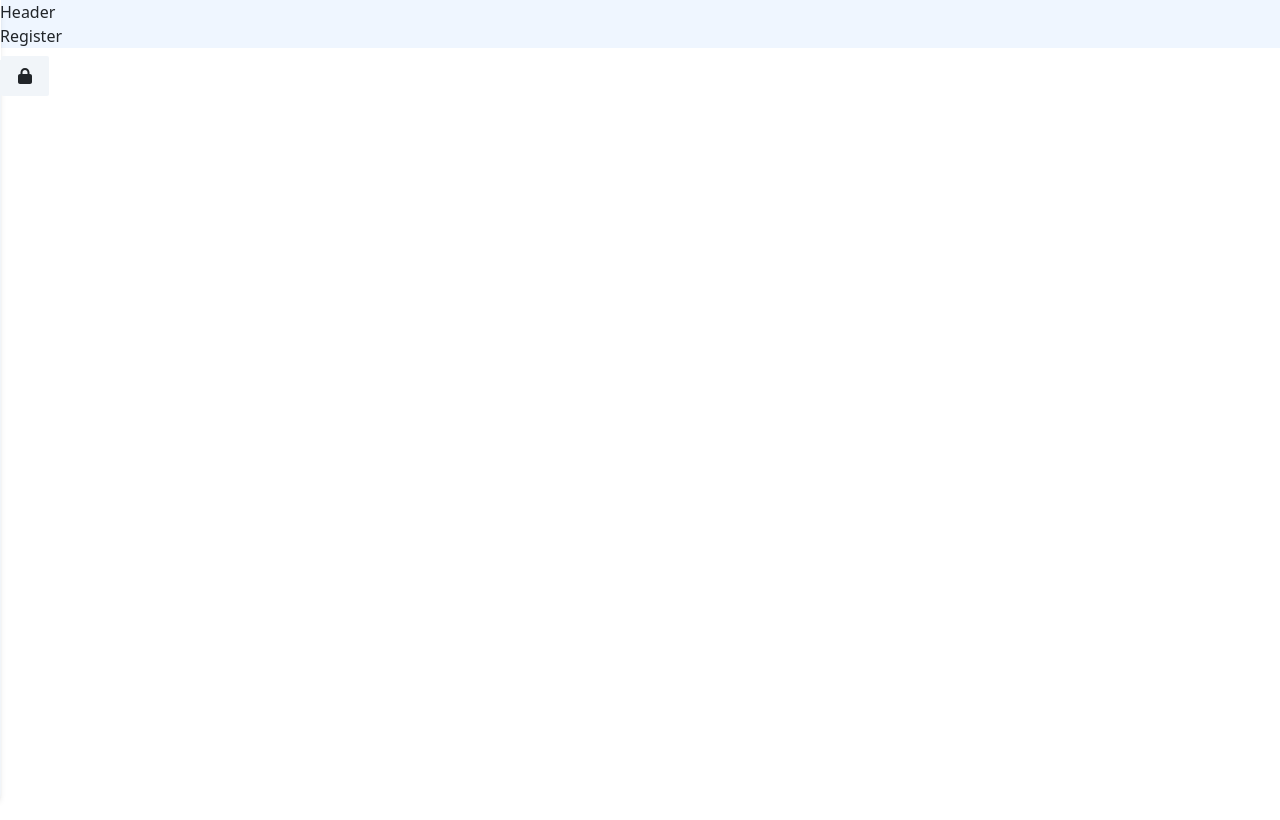
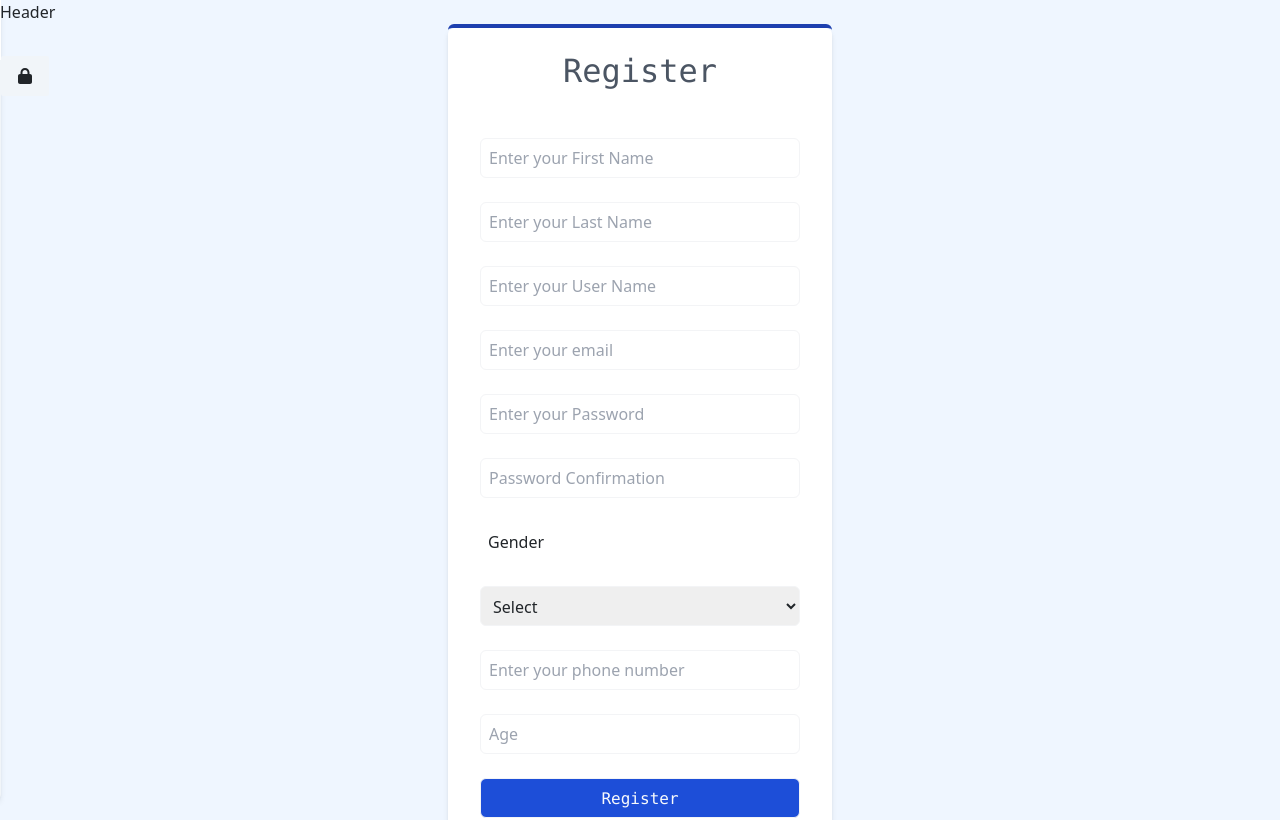
Before and after one commit to 3bdalah/trello, a React (Vite) app: page /register in a window 1280 px wide. Shown: the top 820 px of the page. Built offline with nearby package versions, Linux system fonts and the light colour scheme.

Commit message:
feat(register): built component register

```diff
--- a/src/components/Register/Register.jsx
+++ b/src/components/Register/Register.jsx
@@ -1,3 +1,247 @@
+import { useFormik } from "formik";
+import { useNavigate,Link } from "react-router-dom";
+import toast, { Toaster } from "react-hot-toast";
+import * as Yup from "yup";
+import axios from "axios";
+
 export default function Register() {
-  return <div>Register</div>;
+
+  const navigate = useNavigate()
+  const notifySuccess = (message) => {
+    toast.success(message);
+  };
+  // const notifyError = (message) => {
+  //   toast.error(message);
+  // };
+
+
+  const submitRegister = async (values) => {
+
+
+    try {
+      let { data } = await axios.post(
+        "https://trello-backend-tlg1.onrender.com/signup",
+        values
+      );
+      console.log(data);
+      if (data.message == "added successfully") {
+        notifySuccess("Success!")
+        setTimeout(()=>{
+          navigate("/login")
+        },3000)
+
+      } else{
+
+        console.log(data)
+      }
+    } catch (error) {
+      console.log(error);
+
+    }
+  };
+
+  const validationSchema = Yup.object({
+    fName: Yup.string()
+      .max(15, "Maximum name chars are 15 characters")
+      .min(3, "Minimum name chars are 3 characters")
+      .required("First name is required"),
+    lName: Yup.string()
+      .max(15, "Maximum name chars are 15 characters")
+      .min(3, "Minimum name chars are 3 characters")
+      .required("Last name is required"),
+    userName: Yup.string().required("user required"),
+    email: Yup.string().email("Invalid format").required("Email is required"),
+    phone: Yup.string(),
+    password: Yup.string()
+      .matches(
+        /^(?=.*[A-Z])(?=.*\d).{6,}$/,
+        "Invalid password. Password must have at least one uppercase letter, one digit, and be at least 6 characters long."
+      )
+      .required("password is required"),
+    rePassword: Yup.string().oneOf(
+      [Yup.ref("password")],
+      "Passwords must match"
+    ),
+    age: Yup.number()
+      .min(10, "min is 10")
+      .max(100, "max is 100")
+      .required("age is required"),
+    gender: Yup.string().oneOf(["male", "female"], "should be male or female"),
+    isDeleted: Yup.boolean(),
+    isVerified: Yup.boolean(),
+  });
+
+  let formik = useFormik({
+    initialValues: {
+      fName: "",
+      lName: "",
+      userName: "",
+      email: "",
+      phone: "",
+      password: "",
+      rePassword: "",
+      age: "",
+      gender: "",
+      isDeleted: false,
+      isVerified: true,
+    },
+    validationSchema,
+    onSubmit: (values) => {
+
+      delete values["rePassword"]
+      submitRegister(values);
+    },
+  });
+
+  return (
+    <div className="flex h-full justify-center ">
+      <Toaster/>
+      <div className="m-auto rounded-md  border-t-4  border-blue-800 ">
+
+        <form
+          className="bg-white shadow-md  w-96 rounded px-8 pt-6 pb-8 mb-4"
+          onSubmit={formik.handleSubmit}
+        >
+          <h2 className="font-mono text-center mb-5 text-gray-600 ">
+            {" "}
+            Register
+          </h2>
+          <input
+            className="h-10 p-2 w-full  border-1 border-gray-100  mb-4  border-y border-x rounded-md"
+            placeholder="Enter your First Name"
+            type="text"
+            name="fName"
+            value={formik.values.fName}
+            onChange={formik.handleChange}
+            onBlur={formik.handleBlur}
+          />
+          {formik.errors.fName && formik.touched.fName ? (
+            <div className="alert alert-danger">{formik.errors.fName}</div>
+          ) : (
+            ""
+          )}
+          <input
+            className="h-10 p-2 w-full  border-1 border-gray-100  mb-4  border-y border-x rounded-md"
+            placeholder="Enter your Last Name"
+            type="text"
+            name="lName"
+            value={formik.values.lName}
+            onChange={formik.handleChange}
+            onBlur={formik.handleBlur}
+          />
+          {formik.errors.lName && formik.touched.lName ? (
+            <div className="alert alert-danger">{formik.errors.lName}</div>
+          ) : (
+            ""
+          )}
+          <input
+            className="h-10 p-2 w-full  border-1 border-gray-100  mb-4  border-y border-x rounded-md"
+            placeholder="Enter your User Name"
+            type="text"
+            name="userName"
+            value={formik.values.userName}
+            onChange={formik.handleChange}
+            onBlur={formik.handleBlur}
+          />
+          {formik.errors.userName && formik.touched.userName ? (
+            <div className="alert alert-danger">{formik.errors.userName}</div>
+          ) : (
+            ""
+          )}
+          <input
+            className="h-10 p-2 w-full  border-1 border-gray-100  mb-4  border-y border-x rounded-md"
+            placeholder="Enter your email"
+            type="email"
+            name="email"
+            value={formik.values.email}
+            onChange={formik.handleChange}
+            onBlur={formik.handleBlur}
+          />
+          {formik.errors.email && formik.touched.email ? (
+            <div className="alert alert-danger">{formik.errors.email}</div>
+          ) : (
+            ""
+          )}
+          <input
+            className="h-10 p-2 w-full  border-1 border-gray-100  mb-4  border-y border-x rounded-md"
+            placeholder="Enter your Password"
+            type="password"
+            name="password"
+            value={formik.values.password}
+            onChange={formik.handleChange}
+            onBlur={formik.handleBlur}
+          />
+
+          {formik.errors.password && formik.touched.password ? (
+            <div className="alert alert-danger">{formik.errors.password}</div>
+            ) : (
+              ""
+              )}
+          <input
+            className="h-10 p-2 w-full  border-1 border-gray-100  mb-4  border-y border-x rounded-md"
+            placeholder="Password Confirmation"
+            type="password"
+            name="rePassword"
+            value={formik.values.rePassword}
+            onChange={formik.handleChange}
+            onBlur={formik.handleBlur}
+          />
+          {formik.errors.rePassword && formik.touched.rePassword ? (
+            <div className="alert alert-danger">{formik.errors.rePassword}</div>
+            ) : (
+              ""
+              )}
+<label htmlFor="gender" className="h-10 p-2 w-full mb-4 rounded-md">Gender</label>
+<select className="h-10 p-2 w-full border-1 border-gray-100 mb-4 border-y border-x rounded-md" name="gender" id="gender" onChange={formik.handleChange} value={formik.values.gender}>
+  <option >Select</option>
+  <option value="male">Male</option>
+  <option value="female">Female</option>
+</select>
+{formik.errors.gender && formik.touched.gender ? (
+            <div className="alert alert-danger">{formik.errors.gender}</div>
+          ) : (
+            ""
+          )}
+
+              <input
+                className="h-10 p-2 w-full  border-1 border-gray-100  mb-4  border-y border-x rounded-md"
+                type="tel"
+                id="phone"
+                name="phone"
+                value={formik.values.phone}
+                onChange={formik.handleChange}
+                onBlur={formik.handleBlur}
+                placeholder="Enter your phone number"
+                pattern="[0-9]{3}-[0-9]{3}-[0-9]{4}"
+                required
+              />
+          <input
+            className="h-10 p-2 w-full  border-1 border-gray-100  mb-4  border-y border-x rounded-md"
+            placeholder="Age"
+            type="number"
+            name="age"
+            value={formik.values.age}
+            onChange={formik.handleChange}
+            onBlur={formik.handleBlur}
+          />
+          {formik.errors.age && formik.touched.age ? (
+            <div className="alert alert-danger">{formik.errors.age}</div>
+          ) : (
+            ""
+          )}
+          <button
+            type="submit"
+            className="h-10 p-2 w-full  font-mono bg-blue-700 text-slate-50 border-1 border-gray-100  mb-4  border-y border-x rounded-md"
+          >
+            Register
+          </button>
+          <button className="h-10 p-2 w-full  font-mono bg-blue-500 hover:bg-blue-700 transition duration-300 ease-in-out text-slate-50 border-1 border-gray-100  mb-4  border-y border-x rounded-md">
+            <Link className="text-slate-100 no-underline" to={"/login"}>
+              Login
+            </Link>
+          </button>
+        </form>
+      </div>
+    </div>
+  );
 }
```
